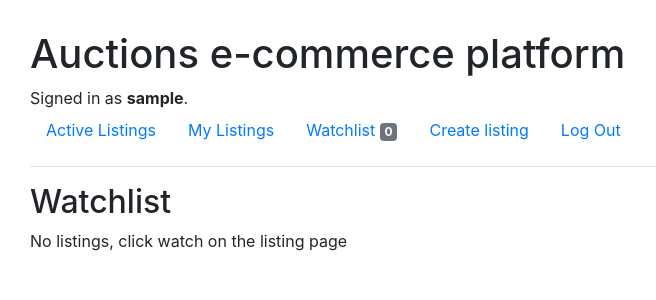
After one commit to Egor4ik325/auction-commerce, a Django app: page /watchlist/ in a window 1280 px wide. The commit adds this page. Shown: the top 300 px of the page, without its empty margins (0-656 px from the left). Run offline with Django 3.2, Linux system fonts and the light colour scheme; the visitor is signed in with stand-in values (Sample User, id 1); data that the repository does not hold is empty; some libraries are stand-ins or nearby versions.

Commit message:
Add user watchlist

```diff
--- a/auctions/models.py
+++ b/auctions/models.py
@@ -11,6 +11,7 @@ from .util_datetime import current_datetime
 # Models = database schema
 # blank | null | default | unique | primary_key
 # verbose_name | help_text | editable
+# cascade | protect | set null
 
 
 class User(AbstractUser):
@@ -19,6 +20,11 @@ class User(AbstractUser):
     with custom database schema (fields) and user creation/authentication form.
     """
     phone = PhoneNumberField(null=True, unique=True)
+
+    # User-Listing watchlisted listings (M:M)
+    # ManyToManyField = RelatedManager = QuerySet of ListingModel
+    watchlist = models.ManyToManyField("auctions.ListingModel", verbose_name=_(
+        "Watchlisted listings"), related_name="watchers")
 
 
 class ListingModel(models.Model):
--- a/auctions/templates/auctions/layout.html
+++ b/auctions/templates/auctions/layout.html
@@ -7,6 +7,8 @@
         <title>{% block title %}Auctions{% endblock %}</title>
         <!--Bootstrap CSS framework-->
         <link rel="stylesheet" href="https://stackpath.bootstrapcdn.com/bootstrap/4.4.1/css/bootstrap.min.css" integrity="sha384-Vkoo8x4CGsO3+Hhxv8T/Q5PaXtkKtu6ug5TOeNV6gBiFeWPGFN9MuhOf23Q9Ifjh" crossorigin="anonymous">
+        <!--Bootstrap icons-->
+        <link rel="stylesheet" href="https://cdn.jsdelivr.net/npm/bootstrap-icons@1.5.0/font/bootstrap-icons.css">
         <!--JQuery Javascript library-->
         <script src="https://ajax.googleapis.com/ajax/libs/jquery/3.6.0/jquery.min.js"></script>
 
@@ -31,7 +33,13 @@
                     <a class="nav-link" href="{% url 'my_listings' %}">My Listings</a>
                 </li>
                 <li class="nav-item">
-                    <a class="nav-link" href="{% url 'add_listing' %}">Add listing</a>
+                    <div class="nav-link">
+                        <a href="{% url 'watchlist' %}">Watchlist</a>
+                        <span class="badge badge-secondary align-self-start">{{ user.watchlist.count }}</span>
+                    </div>
+                </li>
+                <li class="nav-item">
+                    <a class="nav-link" href="{% url 'add_listing' %}">Create listing</a>
                 </li>
                 {% if user.is_authenticated %}
                     <li class="nav-item">
--- /dev/null
+++ b/auctions/templates/auctions/watchlist.html
@@ -0,0 +1,25 @@
+{% extends "auctions/layout.html" %}
+
+{% block body %}
+    <h2>Watchlist</h2>
+
+    {% include 'auctions/messages.html' %}
+
+    {% for listing in watchlist_listings %}
+        <h4 class="d-flex center">
+        <a href="{% url 'listing' listing.listing_id %}">{{ listing.title }}</a>
+        {% if listing.active %}
+            <span class="badge badge-primary ml-2">Active</span>
+        {% else %}
+            <span class="badge badge-secondary ml-2">Not active</span>
+        {% endif %}
+        </h4>
+        <p>Price: <em>${{ listing.starting_price }}</em></p>
+        <p>Start {{ listing.start_datetime }}</p>
+        <p>End: {{ listing.end_datetime }}</p>
+        <hr>
+    {% empty %}
+        <p>No listings, click watch on the listing page</p>
+    {% endfor %}
+
+{% endblock %}
--- a/auctions/urls.py
+++ b/auctions/urls.py
@@ -19,8 +19,12 @@ urlpatterns = [
     path("listings/close/<int:listing_id>/",
          views.close_listing, name="close_listing"),
     path("listings/", views.my_listings, name="my_listings"),
-    # Bid
-    path('bid/<int:listing_id>', views.bid, name="bid"),
-    # To comment
-    path('comment/<int:listing_id>', views.comment, name="comment"),
+    # Bid listing
+    path('bid/<int:listing_id>/', views.bid, name="bid"),
+    # Comment listing
+    path('comment/<int:listing_id>/', views.comment, name="comment"),
+    # Watch listing
+    path('watch/<int:listing_id>/', views.watch, name="watch"),
+    # Watchlist of listings
+    path('watchlist/', views.watchlist, name='watchlist')
 ]
--- a/auctions/views.py
+++ b/auctions/views.py
@@ -122,6 +122,9 @@ def listing(request, listing_id):
     # Listing comments
     comments = l.comments.all()
     context['comments'] = comments
+    # Watchlist status
+    is_watcher = l.watchers.filter(pk=request.user.id).exists()
+    context['is_watcher'] = is_watcher
     return render(request, 'auctions/listings/listing.html', context)
 
 
@@ -313,3 +316,26 @@ def comment(request, listing_id):
             for field, error in comment_form.errors:
                 message.error(request, str(error))
             return redirect(reverse(listing, args=[listing_id]))
+
+
+@login_required
+def watch(request, listing_id):
+    """Switch state of watchlist for passed listing."""
+    l = get_object_or_404(ListingModel, pk=listing_id)
+
+    # If listing is watchlisted already
+    if request.user.watchlist.filter(pk=listing_id).exists():
+        request.user.watchlist.remove(l)
+    # Listing is new
+    else:
+        request.user.watchlist.add(l)
+
+    return redirect(reverse('listing', args=[listing_id]))
+
+
+@login_required
+def watchlist(request):
+    """Returns all watchlisted user listings."""
+    watchlist_listings = request.user.watchlist.all()
+    return render(request, 'auctions/watchlist.html',
+                  {'watchlist_listings': watchlist_listings})
--- a/commerce/settings.py
+++ b/commerce/settings.py
@@ -66,7 +66,7 @@ TEMPLATES = [
             'context_processors': [
                 'django.template.context_processors.debug',
                 'django.template.context_processors.request',
-                'django.contrib.auth.context_processors.auth',
+                'django.contrib.auth.context_processors.auth',  # access user from template
                 'django.contrib.messages.context_processors.messages',
             ],
         },
```
Also changed, not shown: auctions/templates/auctions/listings/listing.html (+7 -0 lines).
